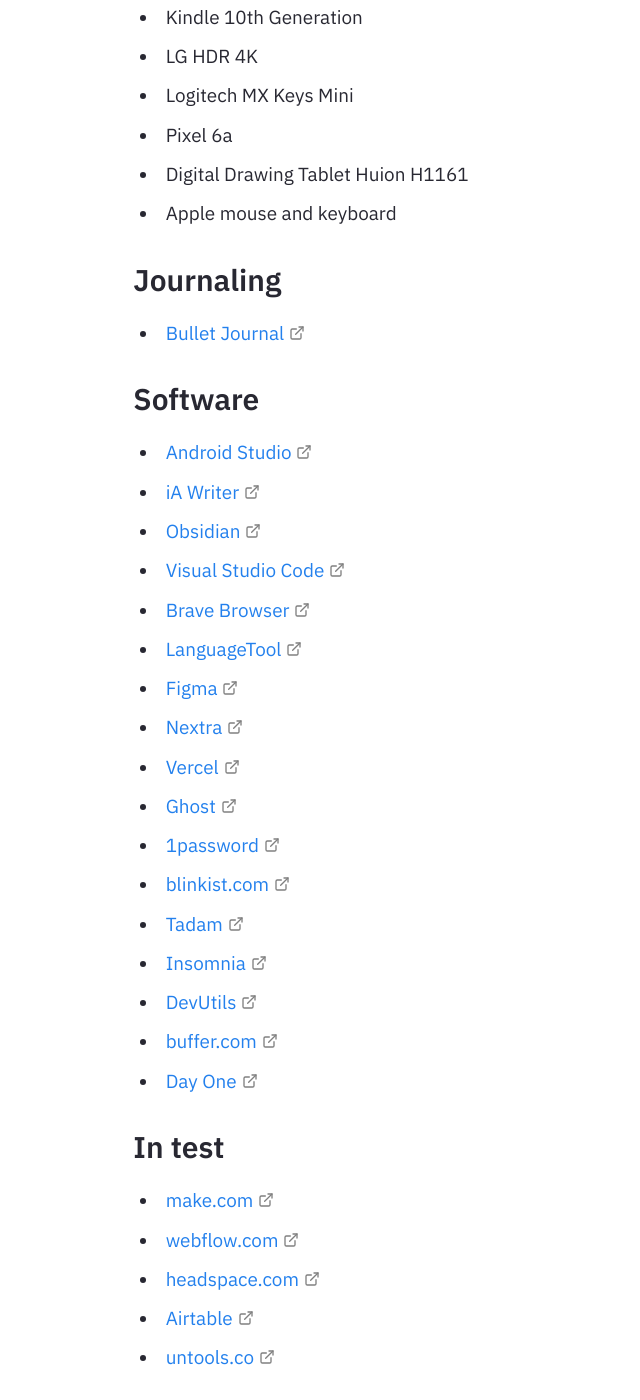
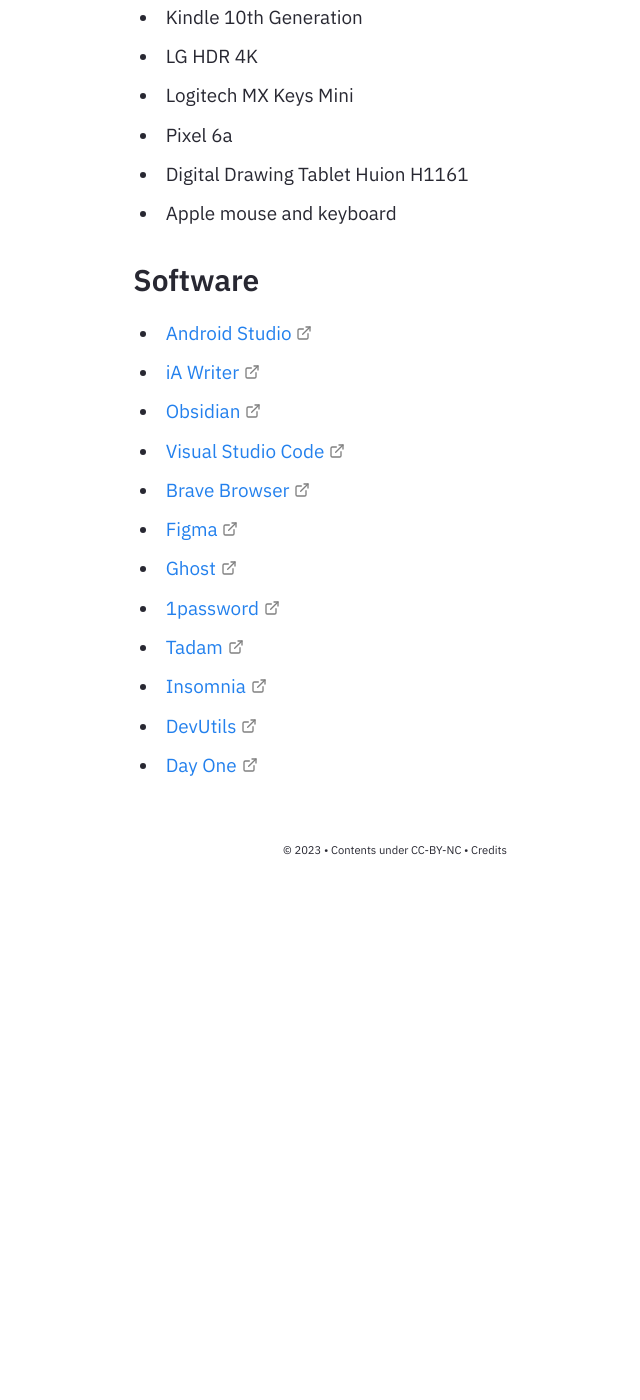
Before and after one commit to rafalgawlik/rafalgawlik.github.io, a Jekyll site: the page built from _notes/Public/Uses.md, in a window 1280 px wide and 1400 px high, scrolled down 580 px. Shown: the whole window, without its empty margins (245-885 px from the left). Built offline with Jekyll 4.4.1, drawn with Linux system fonts in a browser that asks for light colours; after the commit the page ends 1479 px from its top, so only the background shows below that.

Commit message:
vault backup: 2024-02-16 11:01:27

```diff
--- a/_notes/Public/Uses.md
+++ b/_notes/Public/Uses.md
@@ -18,32 +18,16 @@ I decide to share tools (hardware and software) that I use to daily work, writin
 - Digital Drawing Tablet Huion H1161
 - Apple mouse and keyboard
 
-## Journaling
-
-- [Bullet Journal](https://bulletjournal.com)
-
 ## Software
 - [Android Studio](https://developer.android.com/studio/)
 - [iA Writer](https://ia.net/writer)
 - [Obsidian](https://obsidian.md/)
 - [Visual Studio Code](https://code.visualstudio.com/)
 - [Brave Browser](https://brave.com/)
-- [LanguageTool](https://languagetool.org/)
 - [Figma](https://www.figma.com/)
-- [Nextra](https://nextra.vercel.app/)
-- [Vercel](https://vercel.com/)
 - [Ghost](https://ghost.org/)
 - [1password](https://airtable.com/)
-- [blinkist.com](https://www.blinkist.com/)
 - [Tadam](https://www.tadamapp.com/)
 - [Insomnia](https://insomnia.rest/)
 - [DevUtils](https://devutils.com/)
-- [buffer.com](https://buffer.com)
 - [Day One](https://dayoneapp.com/)
-
-## In test
-- [make.com](https://www.make.com/en)
-- [webflow.com](https://webflow.com/)
-- [headspace.com](https://www.headspace.com/)
-- [Airtable](https://airtable.com/)
-- [untools.co](https://untools.co)
```
Also changed, not shown: _notes/Public/Now.md (+1 -0 lines), _notes/Public/Products & Business.md (added, +7 -0 lines).
